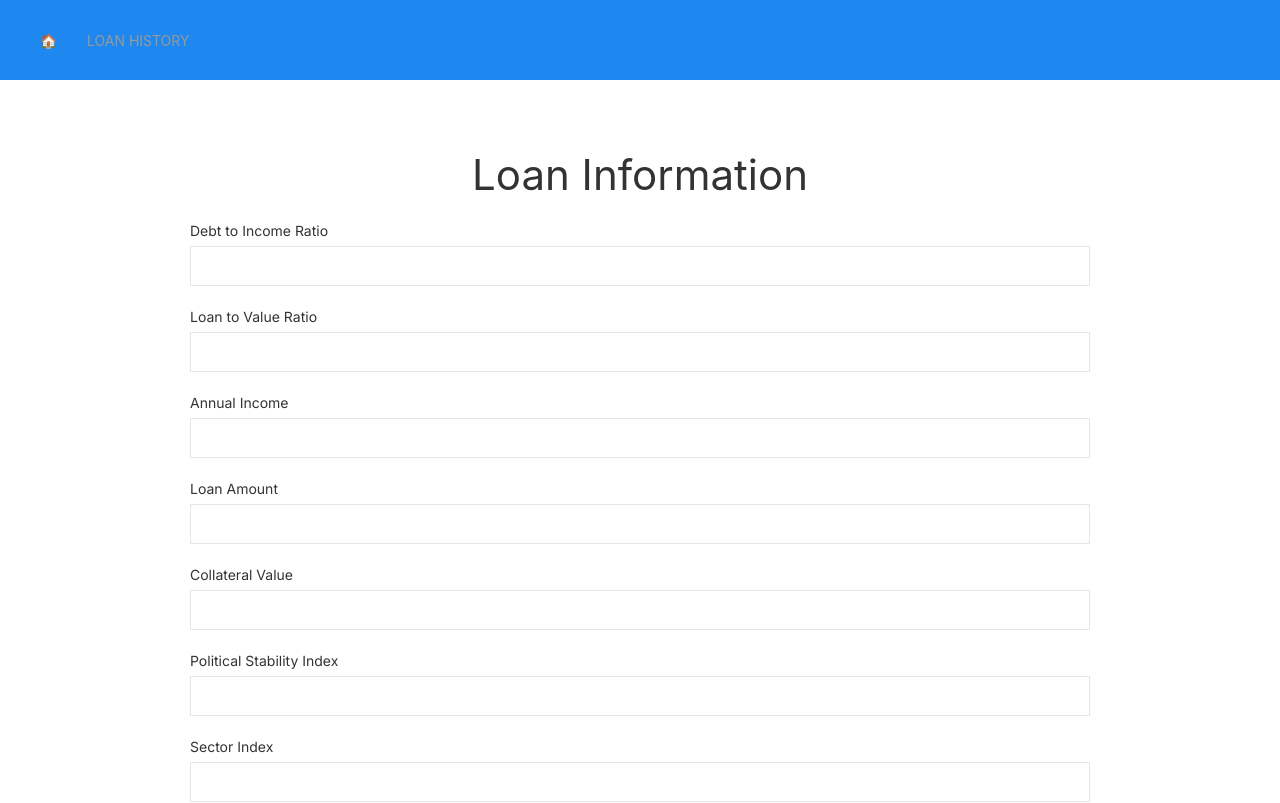
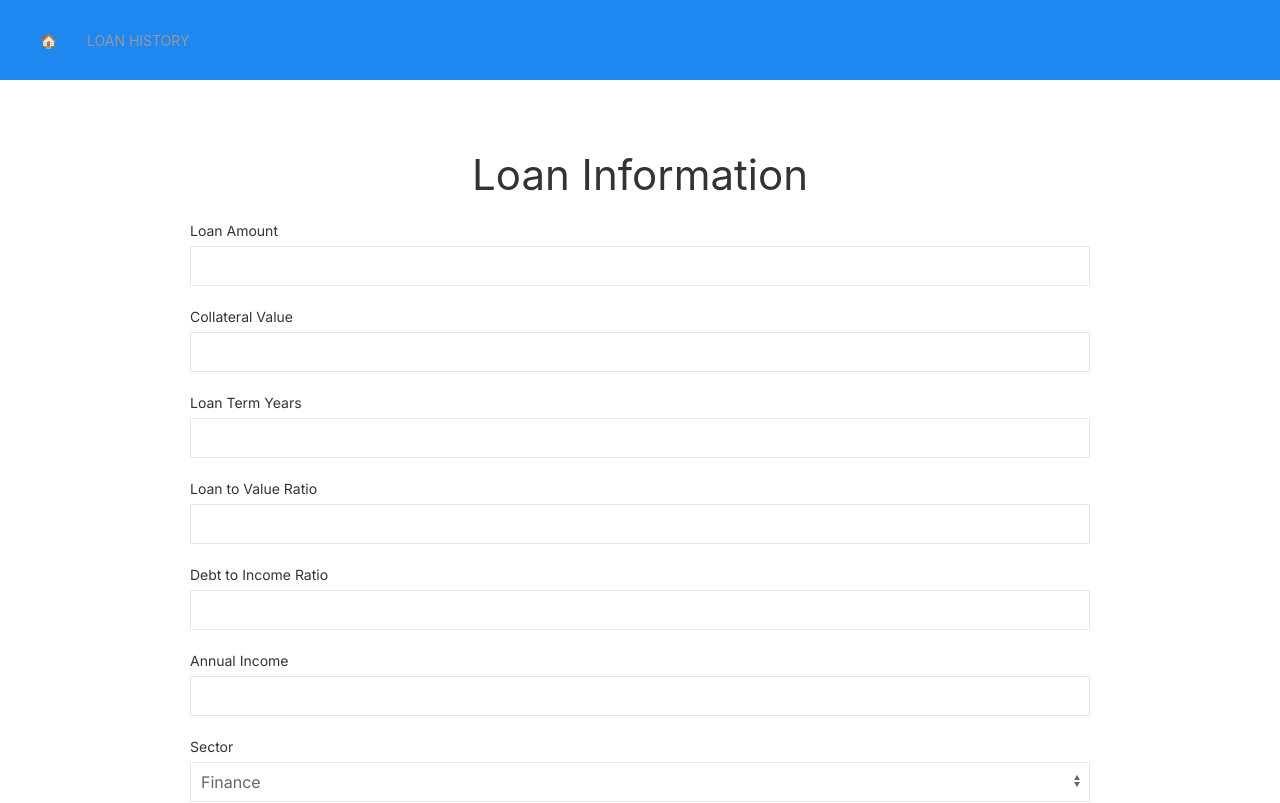
Before and after one commit to erwannlenoach/interest-rate-fe, a Next.js app: page /components/form in a window 1280 px wide. Shown: the top 803 px of the page. Built offline with nearby package versions, Linux system fonts and the light colour scheme.

Commit message:
feat/request-intest-rate

```diff
--- a/app/components/form/page.js
+++ b/app/components/form/page.js
@@ -1,24 +1,27 @@
 "use client";
-
+import axios from 'axios'
 import { useState } from "react";
 import "uikit/dist/css/uikit.min.css";
 import UIkit from "uikit";
 import Icons from "uikit/dist/js/uikit-icons";
+import { industrySectors, regions, creditRatings } from "@/app/utils/constant";
 UIkit.use(Icons);
 
 const LoanForm = () => {
   const [formData, setFormData] = useState({
-    debt_to_income_ratio: "",
-    loan_to_value_ratio: "",
-    annual_income: "",
-    loan_amount: "",
-    collateral_value: "",
-    political_stability_index: "",
-    sector_index: "",
-    loan_term_years: "",
-    company_credit_rating_value: "",
-    subordination: "",
+    Debt_to_Income_Ratio: "",
+    Loan_to_Value_Ratio: "",
+    Annual_Income: "",
+    Loan_Amount: "",
+    Loan_Term_Years: "",
+    Subordination: "",
+    Collateral_Value: "",
+    Sector: "Finance",
+    Region: "Northern Europe",
+    Assigned_Credit_Rating: "B1"
   });
+
+  const [prediction, setPrediction] = useState(null);
 
   const handleChange = (e) => {
     const { name, value } = e.target;
@@ -28,8 +31,25 @@ const LoanForm = () => {
     });
   };
 
-  const handleSubmit = (e) => {
-    return;
+  const handleSubmit = async (e) => {
+    e.preventDefault();
+    try {
+      const response = await axios.post(
+        "http://localhost:8800/loans",
+        formData
+      );
+      setPrediction(response.data.prediction);
+      UIkit.notification({
+        message: "Prediction received!",
+        status: "success",
+      });
+    } catch (error) {
+      console.error("Failed to submit the form:", error);
+      UIkit.notification({
+        message: "Error fetching prediction!",
+        status: "danger",
+      });
+    }
   };
 
   return (
@@ -39,28 +59,43 @@ const LoanForm = () => {
       </h1>
       <form onSubmit={handleSubmit} className="uk-form-stacked">
         {[
-          { label: "Debt to Income Ratio", name: "debt_to_income_ratio" },
-          { label: "Loan to Value Ratio", name: "loan_to_value_ratio" },
-          { label: "Annual Income", name: "annual_income" },
-          { label: "Loan Amount", name: "loan_amount" },
-          { label: "Collateral Value", name: "collateral_value" },
+          { label: "Loan Amount", name: "Loan_Amount" },
+          { label: "Collateral Value", name: "Collateral_Value" },
+          { label: "Loan Term Years", name: "Loan_Term_Years" },
+          { label: "Loan to Value Ratio", name: "Loan_to_Value_Ratio" },
+          { label: "Debt to Income Ratio", name: "Debt_to_Income_Ratio" },
+          { label: "Annual Income", name: "Annual_Income" },
+          { label: "Sector", name: "Sector", options: industrySectors },
+          { label: "Region", name: "Region", options: regions },
           {
-            label: "Political Stability Index",
-            name: "political_stability_index",
+            label: "Assigned Credit Rating",
+            name: "Assigned_Credit_Rating",
+            options: creditRatings,
           },
-          { label: "Sector Index", name: "sector_index" },
-          { label: "Loan Term Years", name: "loan_term_years" },
-          {
-            label: "Company Credit Rating Value",
-            name: "company_credit_rating_value",
-          },
-          { label: "Subordination", name: "subordination" },
+          { label: "Subordination", name: "Subordination" },
         ].map((field, index) => (
           <div className="uk-margin" key={index}>
             <label className="uk-form-label" htmlFor={field.name}>
               {field.label}
             </label>
             <div className="uk-form-controls">
+              {field.options ? (
+                <select
+                  className="uk-select"
+                  id={field.name}
+                  name={field.name}
+                  value={formData[field.name]}
+                  onChange={handleChange}
+                  required
+                >
+                  <option value="">Please select...</option>
+                  {field.options.map((option, idx) => (
+                  <option key={`${field.name}-${idx}`} value={option}>
+                      {option}
+                    </option>
+                  ))}
+                </select>
+              ) : (
                 <input
                   className="uk-input"
                   id={field.name}
@@ -70,6 +105,7 @@ const LoanForm = () => {
                   onChange={handleChange}
                   required
                 />
+              )}
             </div>
           </div>
         ))}
@@ -79,6 +115,11 @@ const LoanForm = () => {
           </button>
         </div>
       </form>
+      {prediction && (
+        <div className="uk-margin uk-alert-success" uk-alert="true">
+          <p>Predicted Interest Rate: {prediction}</p>
+        </div>
+      )}
     </div>
   );
 };
--- a/app/history/page.js
+++ b/app/history/page.js
@@ -1,4 +1,4 @@
-import financialConstants from "../utils/constant";
+import {financialConstants}  from "../utils/constant";
 
 const History = () => {
   const loanData = [
--- a/app/utils/constant.js
+++ b/app/utils/constant.js
@@ -1,18 +1,39 @@
-const financialConstants = {
-    DTI: "Debt to Income Ratio",
-    LVR: "Loan to Value Ratio",
-    INCOME: "Annual Income",
-    LOAN_AMOUNT: "Loan Amount",
-    COLLATERAL: "Collateral Value",
-    POLITICAL: "Political Stability Index",
-    SECTOR: "Sector",
-    LOAN_TERM: "Loan Term",
-    COMPANY_CREDIT_RATING: "Company Credit Rating",
-    SUBORDINATION: "Subordination",
-    INTEREST_RATE: "Interest Rate",
-  };
+const industrySectors = [
+  "Utilities",
+  "Healthcare",
+  "Telecommunications",
+  "Consumer Goods",
+  "Technology",
+  "Manufacturing",
+  "Finance",
+  "Retail",
+  "Agriculture",
+  "Transportation",
+  "Real Estate",
+  "Energy"
+];
 
-  const credit_ratings = [
+const regions = [
+  "Northern America",
+  "Northern Europe",
+  "Oceania",
+  "Western Europe",
+  "Southern Europe",
+  "East Asia",
+  "South-East Asia",
+  "South Asia",
+  "Central Asia",
+  "Eastern Europe",
+  "North Africa",
+  "Southern Africa",
+  "South America",
+  "Middle East",
+  "Central America",
+  "East Africa",
+  "West Africa"
+];
+
+const creditRatings = [
   "Aaa",
   "Aa1",
   "Aa2",
@@ -33,42 +54,23 @@ const financialConstants = {
   "Caa2",
   "Caa3",
   "Ca",
-    "C",
+  "C"
 ];
 
-  const industry_sectors = {
-    "Utilities": 6,
-    "Healthcare": 5,
-    "Telecommunications": 4,
-    "Consumer Goods": 3,
-    "Technology": 3,
-    "Manufacturing": 3,
-    "Finance": 2,
-    "Retail": 2,
-    "Agriculture": 2,
-    "Transportation": 2,
-    "Real Estate": 1,
-    "Energy": 1,
-  };
+const mockLoans = [
+  {
+    debt_to_income_ratio: 0.4,
+    loan_to_value_ratio: 0.7,
+    annual_income: 60000,
+    loan_amount: 20000,
+    collateral_value: 25000,
+    political_stability_index: 3,
+    sector_index: 2,
+    loan_term_years: 5,
+    company_credit_rating_value: 7,
+    subordination: 1,
+    interest_rate: 5,
+  },
+];
 
-  const regions = {
-    "Northern America": 6,
-    "Northern Europe": 6,
-    "Oceania": 5,
-    "Western Europe": 4,
-    "Southern Europe": 4,
-    "East Asia": 5,
-    "South-East Asia": 3,
-    "South Asia": 3,
-    "Central Asia": 3,
-    "Eastern Europe": 3,
-    "North Africa": 3,
-    "Southern Africa": 3,
-    "South America": 3,
-    "Middle East": 3,
-    "Central America": 2,
-    "East Africa": 2,
-    "West Africa": 2,
-  };
-
-  export { financialConstants, credit_ratings, industry_sectors, regions };
+module.exports = { industrySectors, regions, creditRatings };
```
Lines whose indentation alone changed are shown as unchanged.
